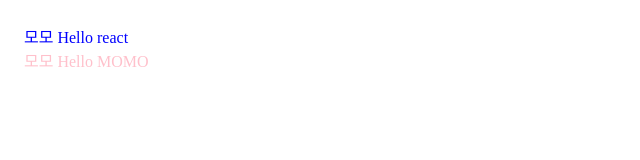
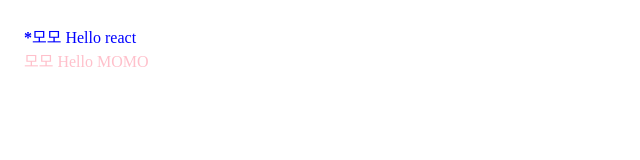
Before and after one commit to wdudtlrw78/velopert-lecture, a React app in the folder basic/: page / in a window 1280 px wide. Shown: the top 160 px of the page, without its empty margins (0-640 px from the left). Built offline with nearby package versions, Linux system fonts and the light colour scheme.

Commit message:
Learn 조건부 렌더링

```diff
--- a/basic/App.js
+++ b/basic/App.js
@@ -7,7 +7,7 @@
 const App = () => {
   return (
     <Wrapper>
-      <Hello name="react" color="blue" />
+      <Hello name="react" color="blue" isSpecial />
       <Hello color="pink" />
     </Wrapper>
   );
--- a/basic/Hello.js
+++ b/basic/Hello.js
@@ -1,7 +1,11 @@
 import React from 'react';
 
-function Hello({ color, name }) {
-  return <div style={{ color }}>모모 Hello {name}</div>;
+function Hello({ color, name, isSpecial }) {
+  return (
+    <div style={{ color }}>
+      {isSpecial && <b>*</b>}모모 Hello {name}
+    </div>
+  );
 }
 
 Hello.defaultProps = {
```
